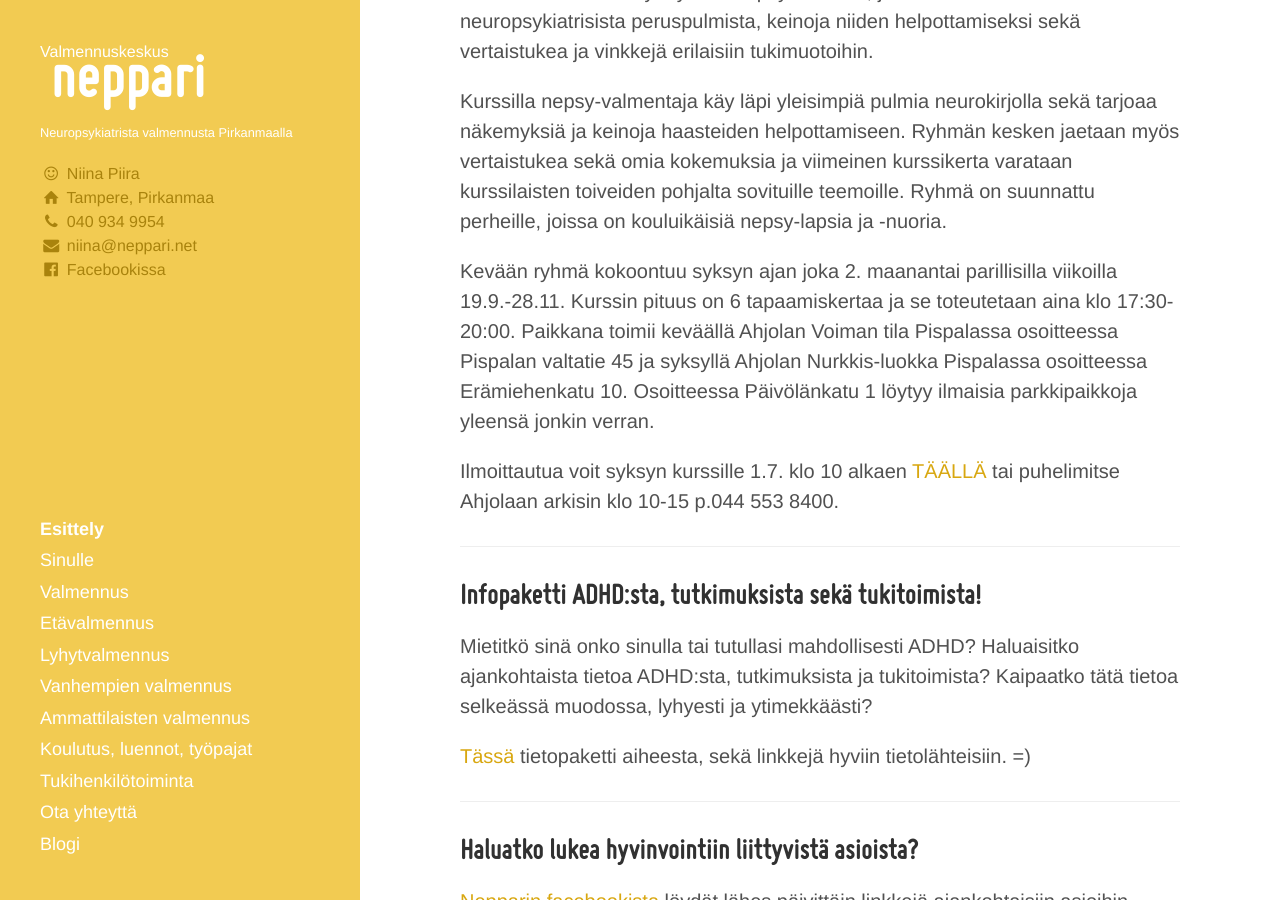
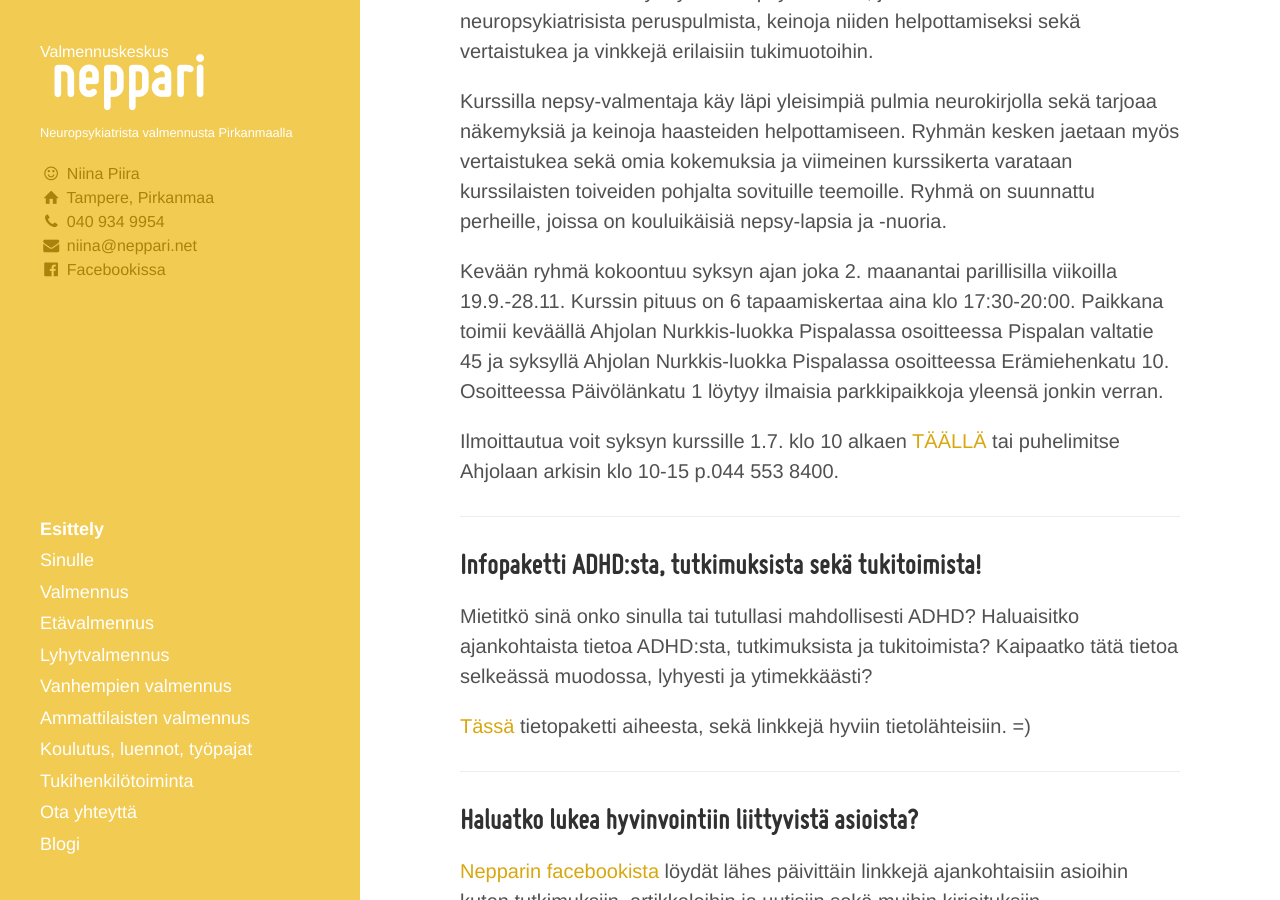
Before and after one commit to niinapiira/neppari.net, a Jekyll site: the page built from index.md, in a window 1280 px wide and 900 px high, scrolled down 1289 px. Built offline with Jekyll 4.4.1, drawn with Linux system fonts in a browser that asks for light colours.

Commit message:
Update index.md

```diff
--- a/index.md
+++ b/index.md
@@ -42,7 +42,7 @@ Tervetuloa matalan kynnyksen nepsy-kurssille, jossa saat tietoa neuropsykiatrisi
 
 Kurssilla nepsy-valmentaja käy läpi yleisimpiä pulmia neurokirjolla sekä tarjoaa näkemyksiä ja keinoja haasteiden helpottamiseen. Ryhmän kesken jaetaan myös vertaistukea sekä omia kokemuksia ja viimeinen kurssikerta varataan kurssilaisten toiveiden pohjalta sovituille teemoille. Ryhmä on suunnattu perheille, joissa on kouluikäisiä nepsy-lapsia ja -nuoria.
 
-Kevään ryhmä kokoontuu syksyn ajan joka 2. maanantai parillisilla viikoilla 19.9.-28.11. Kurssin pituus on 6 tapaamiskertaa ja se toteutetaan aina klo 17:30-20:00. Paikkana toimii keväällä Ahjolan Voiman tila Pispalassa osoitteessa Pispalan valtatie 45 ja syksyllä Ahjolan Nurkkis-luokka Pispalassa osoitteessa Erämiehenkatu 10. Osoitteessa Päivölänkatu 1 löytyy ilmaisia parkkipaikkoja yleensä jonkin verran.
+Kevään ryhmä kokoontuu syksyn ajan joka 2. maanantai parillisilla viikoilla 19.9.-28.11. Kurssin pituus on 6 tapaamiskertaa aina klo 17:30-20:00. Paikkana toimii keväällä Ahjolan Nurkkis-luokka Pispalassa osoitteessa Pispalan valtatie 45 ja syksyllä Ahjolan Nurkkis-luokka Pispalassa osoitteessa Erämiehenkatu 10. Osoitteessa Päivölänkatu 1 löytyy ilmaisia parkkipaikkoja yleensä jonkin verran.
 
 Ilmoittautua voit syksyn kurssille 1.7. klo 10 alkaen [TÄÄLLÄ](https://opistopalvelut.fi/ahjola/course.php?l=fi&t=25916) tai puhelimitse Ahjolaan arkisin klo 10-15 p.044 553 8400.
 
```
